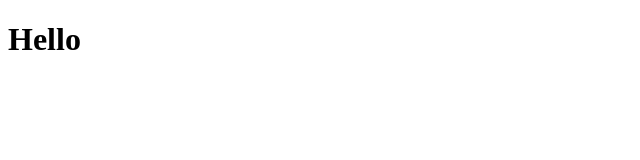
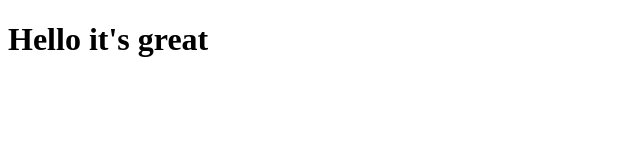
Before and after one commit to elviritica/coursera_test, a plain HTML site: page site/index.html in a window 1280 px wide. Shown: the whole page, without its empty margins (0-640 px from the left). Drawn offline with Linux system fonts and the light colour scheme.

Commit message:
small addition to page content

```diff
--- a/site/index.html
+++ b/site/index.html
@@ -6,6 +6,6 @@
 	<title>Hello </title>
 </head>
 <body>
-<h1>Hello</h1>
+<h1>Hello it's great</h1>
 </body>
 </html>
```
